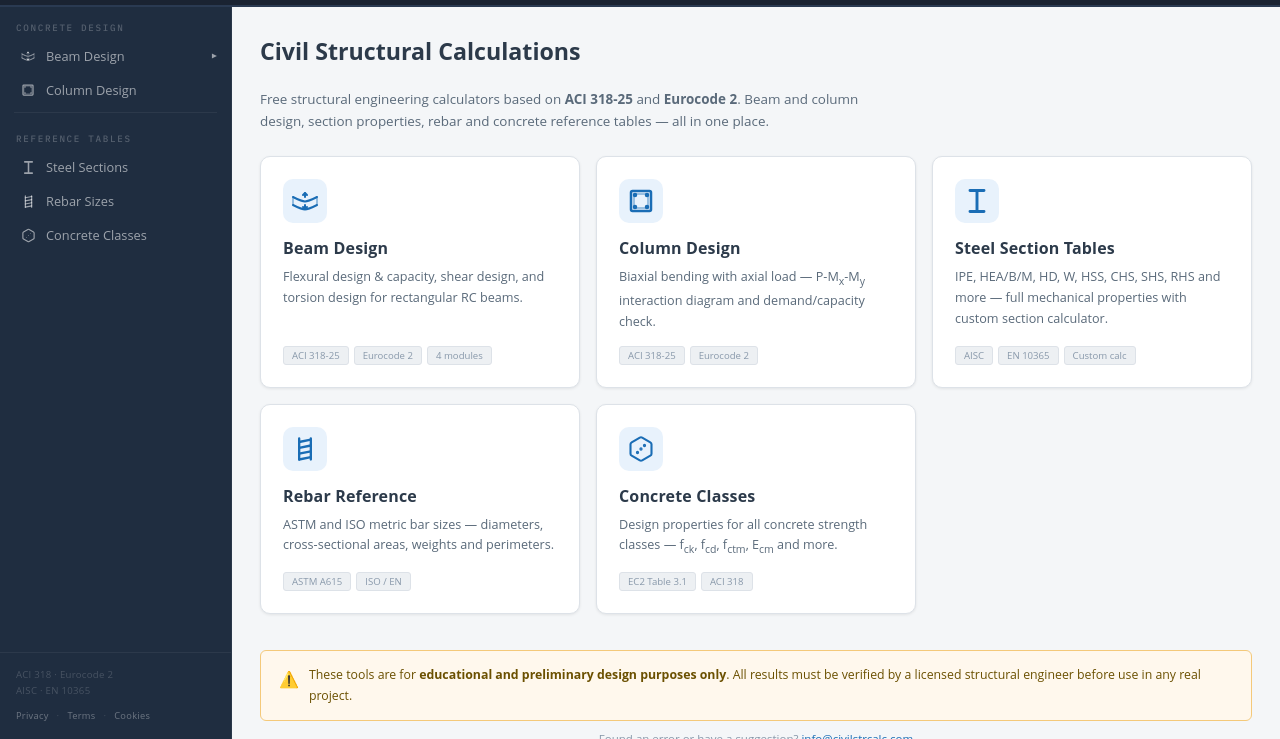
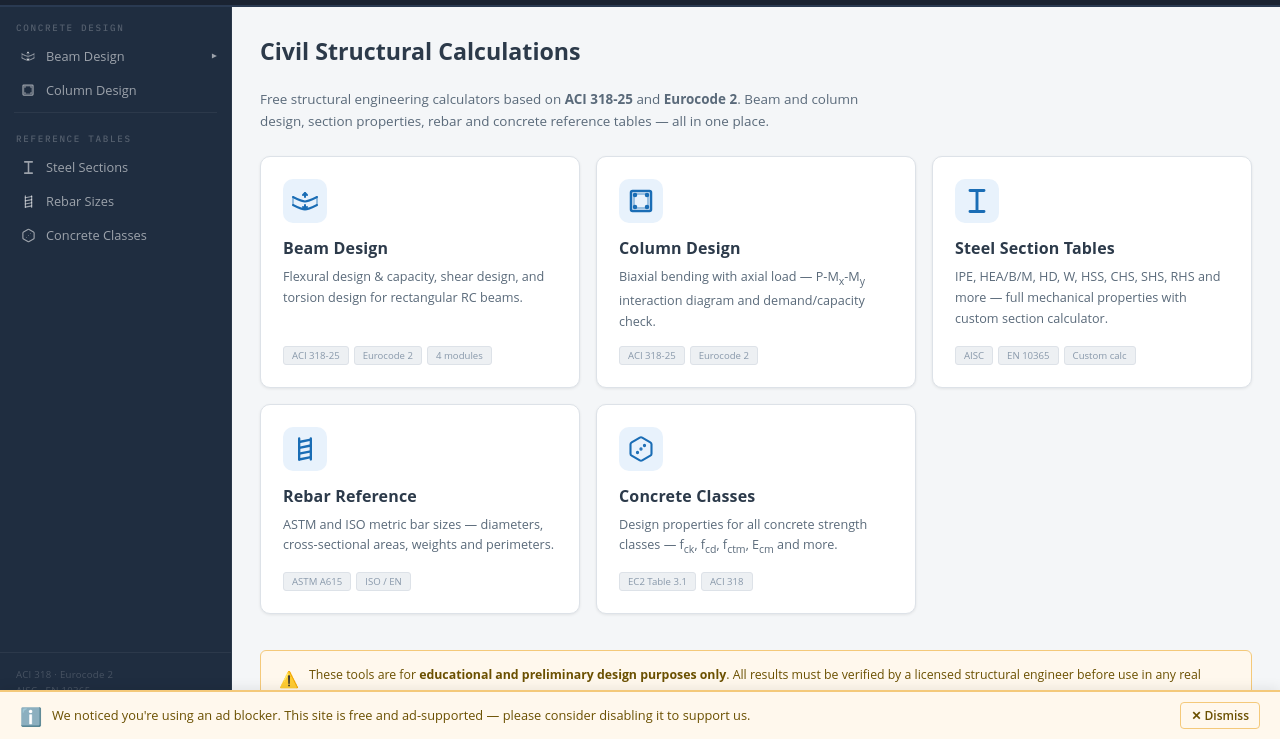
Before and after one commit to melihguvn/civilstrcalc, a plain HTML site: page index.html in a window 1280 px wide. Shown: the part 61-800 px from the top of the page. Drawn offline with Linux system fonts and the light colour scheme; a web font is replaced by a local one.

Commit message:
Improve AdBlock detection - multi-method approach
Adds window.adsbygoogle check + getBoundingClientRect + visibility checks
with !important CSS and 500ms timeout for more reliable ad blocker detection.

Co-Authored-By: Claude Sonnet 4.6 <noreply@anthropic.com>

```diff
--- a/index.html
+++ b/index.html
@@ -482,20 +482,42 @@
 <script>
 (function(){
   if(localStorage.getItem('adblockNoticeDismissed')==='true') return;
-  const testAd=document.createElement('div');
-  testAd.className='ad adsbox adsbygoogle';
-  testAd.style.cssText='position:absolute;width:1px;height:1px;top:-9999px;left:-9999px;';
+
+  let adsBlocked = false;
+
+  // Method 1: Check if AdSense loaded
+  if (typeof window.adsbygoogle === 'undefined') {
+    adsBlocked = true;
+  }
+
+  // Method 2: Test element with multiple checks
+  const testAd = document.createElement('div');
+  testAd.className = 'ad adsbox adsbygoogle';
+  testAd.style.cssText = 'position:absolute!important;width:1px!important;height:1px!important;top:-9999px!important;left:-9999px!important;';
+  testAd.innerHTML = '&nbsp;';
   document.body.appendChild(testAd);
+
   setTimeout(function(){
-    if(testAd.offsetHeight===0||window.getComputedStyle(testAd).display==='none'){
-      const n=document.getElementById('adblockNotice');
+    const rect = testAd.getBoundingClientRect();
+    if (testAd.offsetHeight === 0 ||
+        testAd.offsetWidth === 0 ||
+        rect.height === 0 ||
+        rect.width === 0 ||
+        window.getComputedStyle(testAd).display === 'none' ||
+        window.getComputedStyle(testAd).visibility === 'hidden') {
+      adsBlocked = true;
+    }
+    testAd.remove();
+
+    if (adsBlocked) {
+      const n = document.getElementById('adblockNotice');
       if(n) n.classList.add('show');
     }
-    testAd.remove();
-  },200);
+  }, 500);
 })();
+
 function dismissAdBlockNotice(){
-  const n=document.getElementById('adblockNotice');
+  const n = document.getElementById('adblockNotice');
   if(n) n.classList.remove('show');
   localStorage.setItem('adblockNoticeDismissed','true');
 }
```
Also changed, not shown: cookies.html (+30 -8 lines), pages/beam.html (+30 -8 lines), pages/column.html (+30 -8 lines), pages/concrete.html (+30 -8 lines), pages/rebar.html (+30 -8 lines), pages/steel.html (+30 -8 lines), privacy.html (+30 -8 lines), terms.html (+30 -8 lines).
